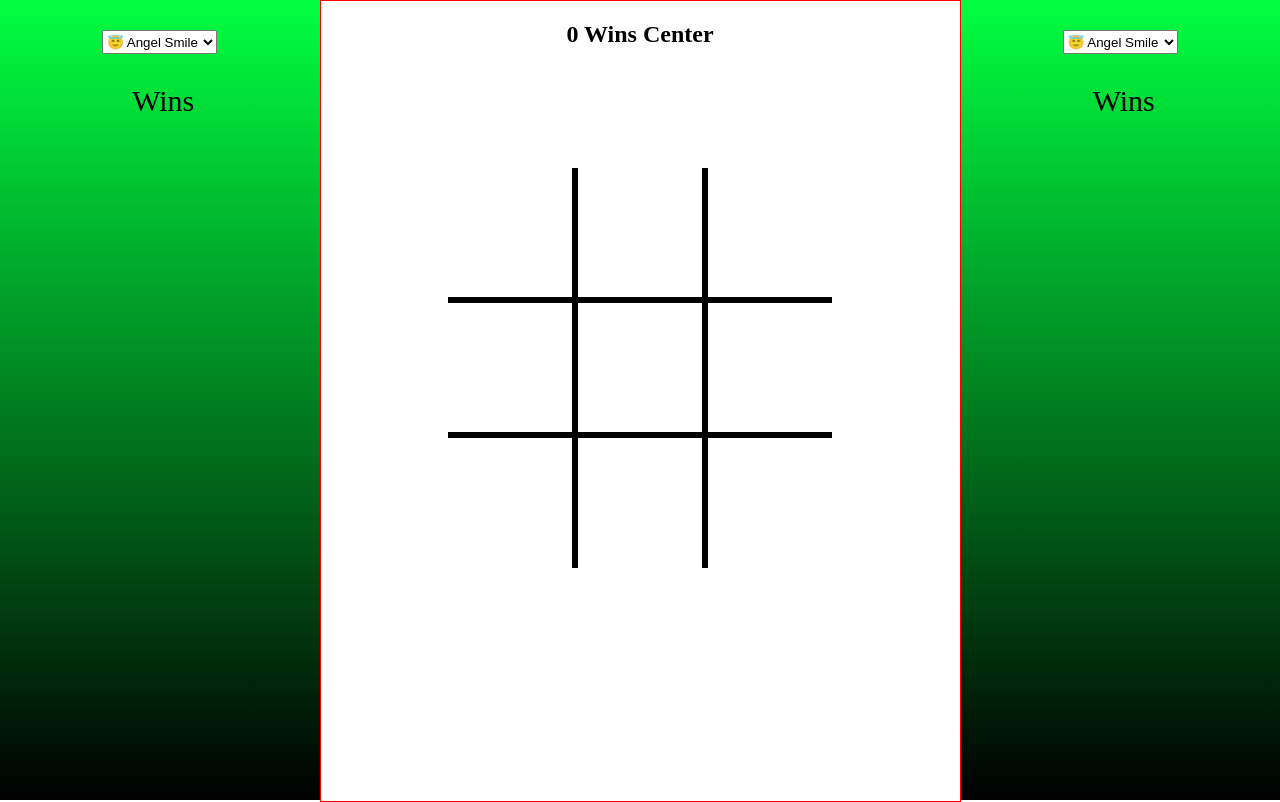
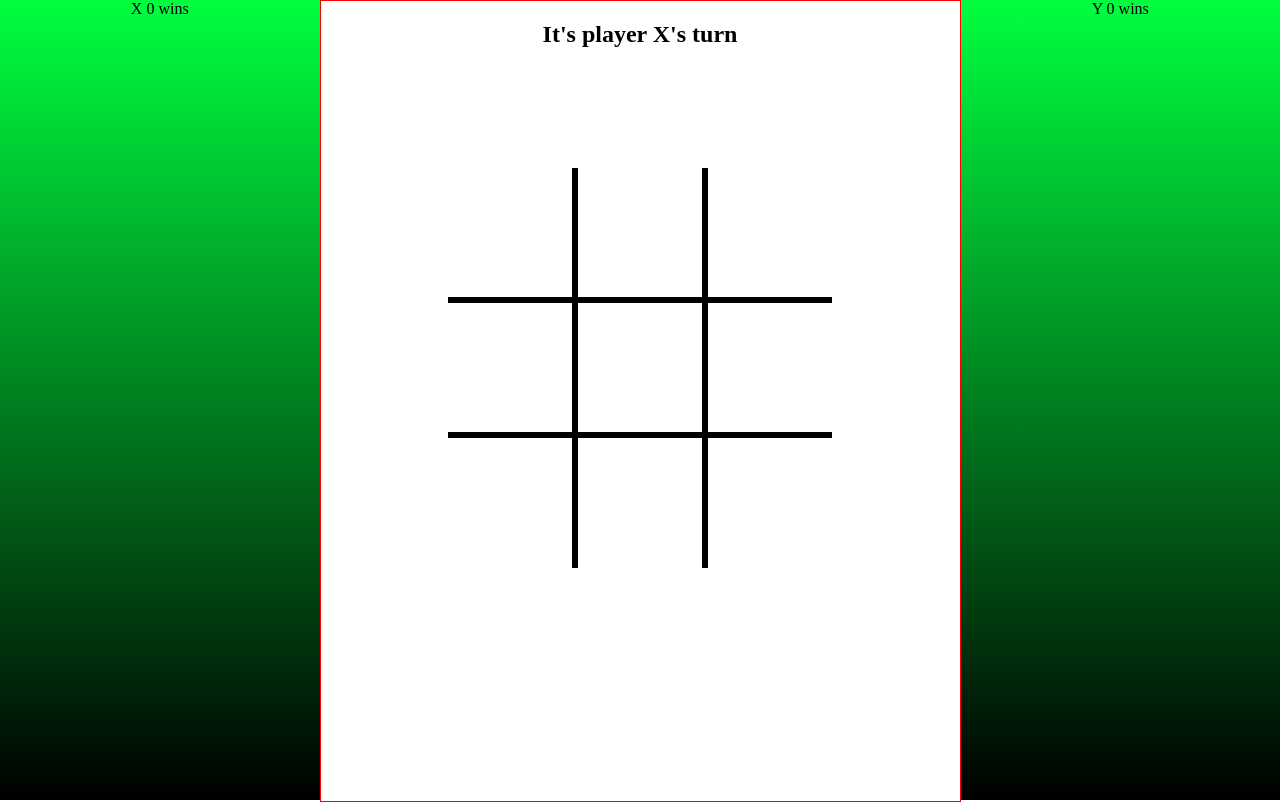
Before and after one commit to RandyGitProjects/tictactoe, a plain HTML site: page index.html in a window 1280 px wide. Drawn offline with Linux system fonts and the light colour scheme.

Commit message:
Refactor html and remove select elements

```diff
--- a/index.html
+++ b/index.html
@@ -8,17 +8,13 @@
   <body>
     <section class="left-section">
       <div class="left-bar">
-        <select name="emoji" id="emoji-picker">
-          <option value="angel-face">😇 Angel Smile</option>
-          <option value="celebrate-face">🥳 Celebrate</option>
-          <option value="shocked-face">😳 Shocked</option>
-        </select>
-        <p class="player-wins">Wins<span id="current-emoji"></span></p>
+        <label>X</label>
+        <label class="player-one-wins">0 wins</label>
       </div>
     </section>
     <section class="middle-section">
       <div class="middle-bar">
-        <h1>0 Wins Center</h1>
+        <h1>It's player X's turn</h1>
       </div>
     <section class="game-board">
       <div id="0" class="grid-item"></div>
@@ -34,12 +30,8 @@
     </section>
     <section class="right-section">
       <div class="right-bar">
-        <select name="emoji" id="emoji-picker">
-          <option value="angel-face">😇 Angel Smile</option>
-          <option value="celebrate-face">🥳 Celebrate</option>
-          <option value="shocked-face">😳 Shocked</option>
-        </select>
-        <p class="player-wins">Wins<span id="current-emoji"></span></p>
+        <label>Y</label>
+        <label class="player-two-wins">0 wins</label>
       </div>
     </section>
    <script src="./player.js"></script>
```
